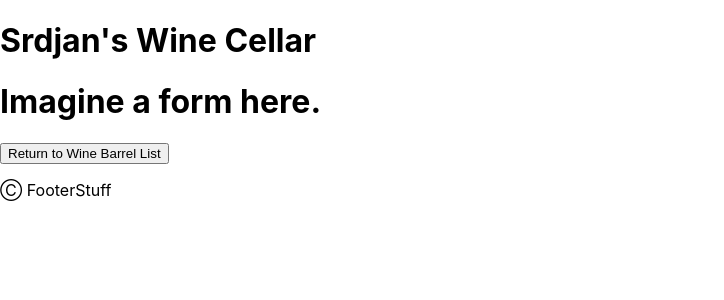
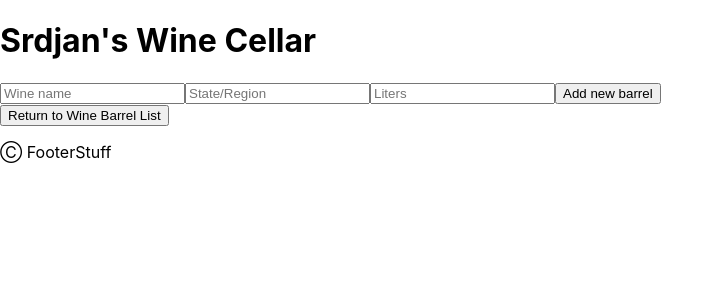
Before and after one commit to kristinaht/tap-room-redux, a React (Create React App) app: page / in a window 1280 px wide. Both pictures are taken after a click on the button "Add Wine Barrel". Shown: the top 300 px of the page, without its empty margins (0-724 px from the left). Built offline with nearby package versions, Linux system fonts and the light colour scheme.

Commit message:
add a form to NewWineBarrelForm for adding new barrels

```diff
--- a/src/components/NewWineBarrelForm.js
+++ b/src/components/NewWineBarrelForm.js
@@ -1,10 +1,30 @@
 import React from 'react';
+import { v4 } from 'uuid';
 import PropTypes from 'prop-types';
 
 function NewWineBarrelForm(props){
+
+  function handleNewWineBarrelFormSubmission(event) {
+    //something goes here
+  }
+
   return(
     <React.Fragment>
-      <h1>Imagine a form here.</h1>
+      <form onSubmit={handleNewWineBarrelFormSubmission}>
+        <input
+        type='text'
+        name='name'
+        placeholder='Wine name'/>
+              <input
+        type='text'
+        origin='origin'
+        placeholder='State/Region'/>
+        <input
+        type='text'
+        liters='liters'
+        placeholder='Liters'/>
+        <button type='submit'>Add new barrel</button>
+      </form>
     </React.Fragment>
   )
 }
```
